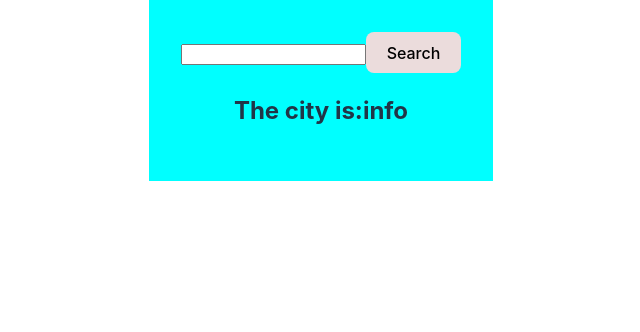
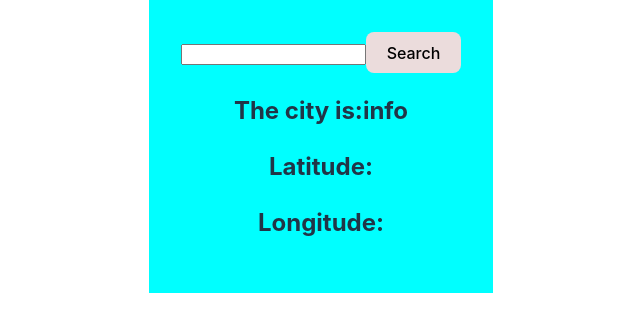
Before and after one commit to Niles086/city-explorer, a React (Vite) app: page / in a window 1280 px wide. Shown: the top 332 px of the page, without its empty margins (319-959 px from the left). Built offline with nearby package versions, Linux system fonts and the light colour scheme; no server answers.

Commit message:
added lat and lon feature

```diff
--- a/src/App.jsx
+++ b/src/App.jsx
@@ -14,6 +14,7 @@ export default function App() {
     const API = `https://us1.locationiq.com/v1/search.php?key=${API_KEY}&q=${searchQuery}&format=json`
     const response = await axios.get(API);
     const data = response.data[0];
+    console.log(data);
     setLocation(data);
   }
 
@@ -31,6 +32,7 @@ function searchLocation(event) {
     <input onChange={onSearchChange} />
     <button onClick={searchLocation}>Search</button>
       <h2>The city is:{location.display_name}</h2>
+      <h2>Latitude:{location.lat}</h2> <h2>Longitude:{location.lon}</h2>
 
     </>
   )
```
